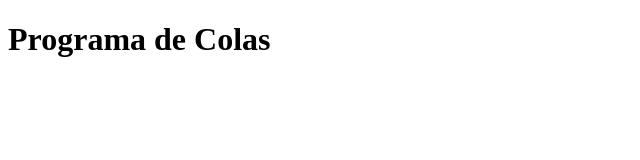
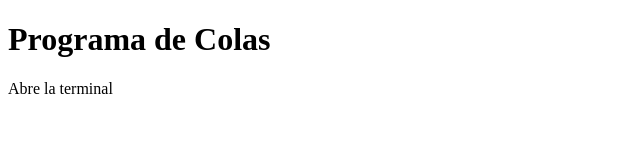
Before and after one commit to Lleoz/aplicacion-socket-node, a website: page public/index.html in a window 1280 px wide. Shown: the whole page, without its empty margins (0-640 px from the left). Drawn offline with nearby package versions, Linux system fonts and the light colour scheme; no server answers.

Commit message:
Preparación para el CI 2

```diff
--- a/public/index.html
+++ b/public/index.html
@@ -10,7 +10,7 @@
 
 <body>
     <h1>Programa de Colas</h1>
-
+    <span>Abre la terminal</span>
 </body>
 <script src="socket.io/socket.io.js"></script>
 <script src="js/js.js"></script>
```
